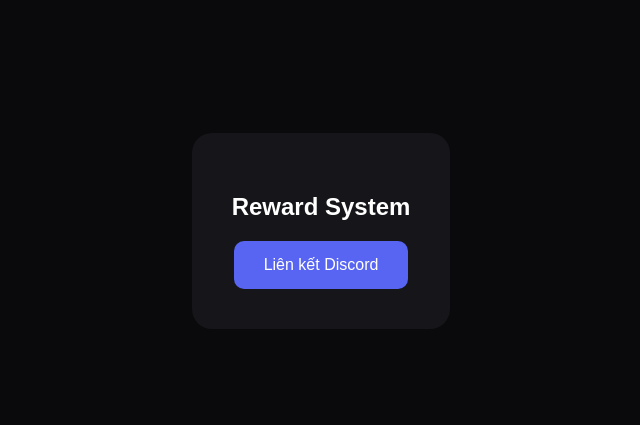
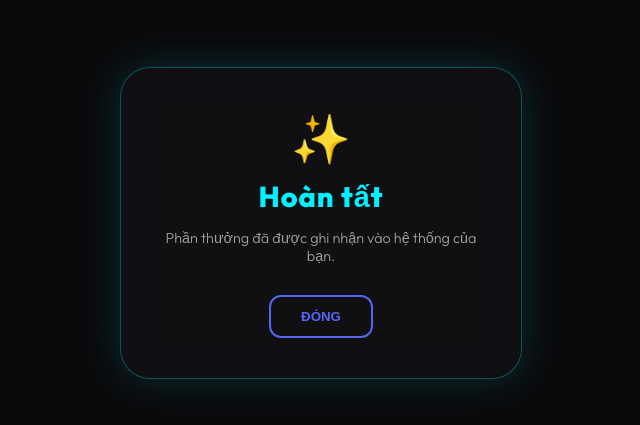
Before and after one commit to hphonggg/nhan-thuong, a plain HTML site: page index.html in a window 1280 px wide. Shown: the part 177-602 px from the top of the page, without its empty margins (319-959 px from the left). Drawn offline with Linux system fonts and the light colour scheme.

Commit message:
Update index.html

```diff
--- a/index.html
+++ b/index.html
@@ -2,32 +2,69 @@
 <html lang="vi">
 <head>
     <meta charset="UTF-8">
-    <title>Reward Portal</title>
+    <title>Reward Claimed | Success</title>
+    <link href="https://fonts.googleapis.com/css2?family=Outfit:wght@300;600;800&display=swap" rel="stylesheet">
     <style>
-        body { background: #0a0a0c; color: white; display: flex; justify-content: center; align-items: center; height: 100vh; font-family: sans-serif; }
-        .box { text-align: center; padding: 40px; background: #16161a; border-radius: 20px; }
-        .btn { padding: 15px 30px; background: #5865F2; color: white; border-radius: 10px; text-decoration: none; display: inline-block; }
+        body {
+            margin: 0;
+            font-family: 'Outfit', sans-serif;
+            background: #0a0a0c;
+            display: flex;
+            justify-content: center;
+            align-items: center;
+            height: 100vh;
+            color: white;
+            overflow: hidden;
+        }
+
+        .card {
+            background: rgba(18, 18, 22, 0.8);
+            padding: 40px;
+            border-radius: 30px;
+            border: 1px solid rgba(0, 242, 254, 0.3); /* Viền neon nhẹ */
+            backdrop-filter: blur(20px);
+            box-shadow: 0 0 40px rgba(0, 242, 254, 0.15);
+            text-align: center;
+            width: 320px;
+        }
+
+        .icon { font-size: 3rem; margin-bottom: 10px; }
+        h1 { margin: 0; font-size: 1.8rem; letter-spacing: 1px; color: #00f2fe; }
+        p { color: #a0a0a0; font-size: 0.9rem; margin: 15px 0 30px; }
+
+        .btn-close {
+            background: transparent;
+            border: 2px solid #5865F2;
+            color: #5865F2;
+            padding: 12px 30px;
+            border-radius: 12px;
+            font-weight: 800;
+            cursor: pointer;
+            transition: 0.3s;
+            text-transform: uppercase;
+        }
+
+        .btn-close:hover {
+            background: #5865F2;
+            color: white;
+            box-shadow: 0 0 20px rgba(88, 101, 242, 0.5);
+        }
     </style>
 </head>
 <body>
-    <div class="box">
-        <h2 id="title">Reward System</h2>
-        <div id="action">Đang kiểm tra...</div>
+
+    <div class="card">
+        <div class="icon">✨</div>
+        <h1>Hoàn tất</h1>
+        <p>Phần thưởng đã được ghi nhận vào hệ thống của bạn.</p>
+        <button class="btn-close" onclick="window.close()">Đóng</button>
     </div>
+
     <script>
-        const CLIENT_ID = '1401137325043617922';
-        const REDIRECT_URI = 'https://hphonggg.github.io/nhan-thuong/';
-
-        const fragment = new URLSearchParams(window.location.hash.slice(1));
-        const accessToken = fragment.get('access_token');
-
-        if (!accessToken) {
-            document.getElementById('action').innerHTML =
-                `<a href="https://discord.com/api/oauth2/authorize?client_id=${CLIENT_ID}&redirect_uri=${encodeURIComponent(REDIRECT_URI)}&response_type=token&scope=identify" class="btn">Liên kết Discord</a>`;
-        } else {
-            document.getElementById('title').innerText = "Đã xác thực!";
-            document.getElementById('action').innerHTML = `<button class="btn" onclick="alert('Đang trao quà...')">Nhận Thưởng</button>`;
-        }
+        // Lưu ý: window.close() chỉ hoạt động nếu cửa sổ này
+        // được mở bởi một trang khác qua lệnh window.open().
+        // Nếu mở trực tiếp, nó sẽ không đóng được do chính sách bảo mật trình duyệt.
+        // Bạn có thể đổi thành: window.location.href = 'about:blank';
     </script>
 </body>
 </html>
```
